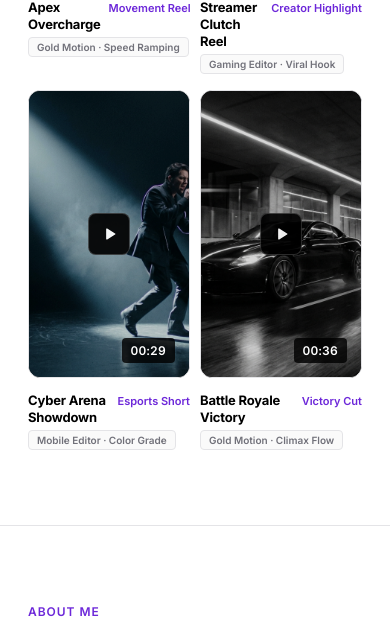
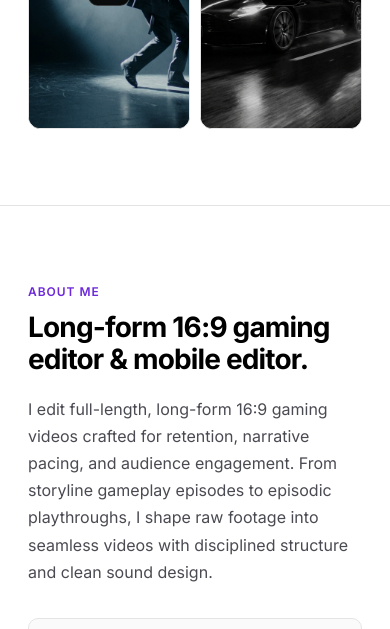
Before and after one commit to sneakyrayz-oss/create-a-modern-premium-and-minimal, a plain HTML site: page index.html in a window 390 px wide. Shown: the part 2181-2810 px from the top of the page. Drawn offline with Linux system fonts and the light colour scheme.

Commit message:
Work from the phone

```diff
--- a/script.js
+++ b/script.js
@@ -1,179 +1,172 @@
 /**
- * RAYZ — Gaming Video Editor Portfolio
- * 9:16 Vertical Video Previews, Velocity & Flow Montages
- * Direct Discord Contact: rayz_69
+ * RAYZ — Long-Form Gaming Video Editor & Mobile Editor
+ * 9:16 Video Previews | 16:9 Master Aspect Ratio
+ * Turnaround: 70–80 hours | Direct Discord: rayz_69
  */
 
 const PROJECTS = [
   {
     id: "showreel-gaming",
-    title: "2026 Gaming Montage & Velocity Reel",
-    category: "Featured Reel",
-    duration: "01:12",
-    durationSeconds: 72,
-    role: "Mobile Editor · After Motion Z · Gold Motion",
+    title: "Long-Form Gaming Video Showcase",
+    category: "Featured Showcase",
+    duration: "18:24",
+    durationSeconds: 1104,
+    role: "Mobile Editor · Long-Form 16:9 Editor",
     summary:
-      "Curated montage of high-speed gaming velocity cuts, frame-locked beat syncs, clean gun audio transients, and 9:16 vertical mobile edits.",
+      "Curated showcase of retention-paced 16:9 long-form gaming video editing, narrative progression, dialogue sculpting, and clean sound mixing.",
     thumbnail: "assets/showreel-hero.jpg",
     videoUrl: "",
-    specs: ["9:16 & 4K", "60 FPS", "Velocity Sync", "After Motion Z"],
+    specs: ["16:9 4K", "60 FPS", "Long-Form Pacing", "Mobile Editor"],
     cuts: [
-      { time: 0.0, label: "01 — Opening Velocity Hook", image: "assets/showreel-hero.jpg", zoom: [1.0, 1.1], panY: [0, -15] },
-      { time: 0.22, label: "02 — Sniper Headshot Impact", image: "assets/project-documentary.jpg", zoom: [1.05, 1.18], panY: [-10, 10] },
-      { time: 0.45, label: "03 — Katana Neon Slash", image: "assets/project-music.jpg", zoom: [1.0, 1.12], panY: [10, -10] },
-      { time: 0.68, label: "04 — Clutch Defuse Beat Drop", image: "assets/project-commercial.jpg", zoom: [1.08, 1.15], panY: [0, 12] },
-      { time: 0.88, label: "05 — Champion Victory Finale", image: "assets/project-brand.jpg", zoom: [1.02, 1.09], panY: [-10, 5] },
+      { time: 0.0, label: "01 — Episode Narrative Intro", image: "assets/showreel-hero.jpg", zoom: [1.0, 1.08], panY: [0, -12] },
+      { time: 0.22, label: "02 — Critical Story Encounter", image: "assets/project-documentary.jpg", zoom: [1.04, 1.12], panY: [-8, 8] },
+      { time: 0.45, label: "03 — Boss Battle Sequence", image: "assets/project-music.jpg", zoom: [1.0, 1.1], panY: [8, -8] },
+      { time: 0.68, label: "04 — Tactical Mission Climax", image: "assets/project-commercial.jpg", zoom: [1.06, 1.14], panY: [0, 10] },
+      { time: 0.88, label: "05 — Chapter Outro & Cliffhanger", image: "assets/project-brand.jpg", zoom: [1.02, 1.08], panY: [-8, 4] },
     ],
     featuredOnly: true,
   },
   {
-    id: "overdrive-velocity",
-    title: "Overdrive Velocity",
-    category: "Velocity Sync",
-    duration: "00:32",
-    durationSeconds: 32,
-    role: "After Motion Z · Flow Ramp",
-    summary:
-      "Hyper-fluid speed ramp montage cut to heavy 808 bass kicks, seamless screen rotation wipes, and impact color flashes.",
+    id: "storyline-walkthrough",
+    title: "Storyline Walkthrough — Episode 01",
+    category: "Long-Form Gaming",
+    duration: "34:20",
+    durationSeconds: 2060,
+    role: "Long-Form 16:9 Edit · Narrative Flow",
+    summary: "Full-length episodic gaming video paced for audience retention and continuous story progression.",
     thumbnail: "assets/showreel-hero.jpg",
     videoUrl: "",
-    specs: ["9:16 Vertical", "60 FPS", "After Motion Z", "Bass Drop Sync"],
+    specs: ["16:9 Master", "60 FPS", "Mobile Editor", "Story Flow"],
     cuts: [
-      { time: 0.0, label: "Speed Ramp Entry", image: "assets/showreel-hero.jpg", zoom: [1.0, 1.14], panY: [0, -20] },
-      { time: 0.4, label: "Transient Peak", image: "assets/project-music.jpg", zoom: [1.12, 1.05], panY: [15, -5] },
-      { time: 0.75, label: "Clean Exit Blur", image: "assets/project-brand.jpg", zoom: [1.02, 1.1], panY: [-5, 15] },
+      { time: 0.0, label: "Chapter Intro", image: "assets/showreel-hero.jpg", zoom: [1.0, 1.1], panY: [0, -16] },
+      { time: 0.42, label: "Mid-Mission Fight", image: "assets/project-music.jpg", zoom: [1.1, 1.04], panY: [12, -4] },
+      { time: 0.78, label: "Episode Cliffhanger", image: "assets/project-brand.jpg", zoom: [1.02, 1.08], panY: [-4, 12] },
     ],
   },
   {
-    id: "shadow-clutch",
-    title: "Shadow Clutch 1v4",
-    category: "Tactical FPS",
-    duration: "00:28",
-    durationSeconds: 28,
-    role: "Gaming Editor · Kill Sync",
-    summary:
-      "Frame-accurate match cuts synchronized to weapon triggers, clean kill banners, and sharp directional audio foley.",
-    thumbnail: "assets/project-commercial.jpg",
+    id: "hardcore-survival",
+    title: "100 Days Hardcore Survival",
+    category: "Long-Form Gaming",
+    duration: "58:30",
+    durationSeconds: 3510,
+    role: "Gaming Editor · Progression Pacing",
+    summary: "High-retention episodic survival cut with structured day markers, ambient sound design, and clean time transitions.",
+    thumbnail: "assets/project-documentary.jpg",
     videoUrl: "",
-    specs: ["9:16 1080p", "60 FPS", "Gaming Editor", "Gun Foley"],
+    specs: ["16:9 4K", "60 FPS", "Gaming Editor", "Retention Structure"],
     cuts: [
-      { time: 0.0, label: "Corridor Peeking", image: "assets/project-commercial.jpg", zoom: [1.0, 1.08], panY: [-10, 10] },
-      { time: 0.45, label: "Flick Shot Impact", image: "assets/project-documentary.jpg", zoom: [1.16, 1.06], panY: [10, -10] },
-      { time: 0.78, label: "Defuse Timer Tick", image: "assets/project-creator.jpg", zoom: [1.04, 1.12], panY: [0, 10] },
+      { time: 0.0, label: "Base Construction", image: "assets/project-documentary.jpg", zoom: [1.0, 1.06], panY: [-6, 8] },
+      { time: 0.45, label: "Night Threat Wave", image: "assets/showreel-hero.jpg", zoom: [1.12, 1.05], panY: [8, -6] },
+      { time: 0.8, label: "Day 100 Finale", image: "assets/project-music-stage.jpg", zoom: [1.04, 1.12], panY: [0, 8] },
     ],
   },
   {
-    id: "sniper-pulse",
-    title: "Sniper Pulse Flow",
-    category: "Montage Edit",
-    duration: "00:45",
-    durationSeconds: 45,
-    role: "Mobile Editor · Pacing",
-    summary:
-      "Quickscope headshot flow with tactile screen recoil shakes, rhythmic velocity slowdowns, and subtle violet edge rim lighting.",
-    thumbnail: "assets/project-documentary.jpg",
+    id: "campaign-playthrough",
+    title: "Full Campaign Playthrough",
+    category: "Long-Form Gaming",
+    duration: "45:15",
+    durationSeconds: 2715,
+    role: "After Motion Z · Sound Mixing",
+    summary: "Seamless story cut balancing in-game dialogue, exploration pacing, and cinematic action beats.",
+    thumbnail: "assets/project-commercial.jpg",
     videoUrl: "",
-    specs: ["9:16 Vertical", "60 FPS", "Mobile Editor", "Recoil Sync"],
+    specs: ["16:9 1080p", "60 FPS", "After Motion Z", "Dialogue Mix"],
     cuts: [
-      { time: 0.0, label: "Breath Hold", image: "assets/project-documentary.jpg", zoom: [1.0, 1.06], panY: [-8, 12] },
-      { time: 0.35, label: "Scope Alignment", image: "assets/showreel-hero.jpg", zoom: [1.15, 1.05], panY: [12, -8] },
-      { time: 0.72, label: "Triple Collateral", image: "assets/project-music.jpg", zoom: [1.05, 1.18], panY: [0, 14] },
+      { time: 0.0, label: "Mission Briefing", image: "assets/project-commercial.jpg", zoom: [1.0, 1.07], panY: [-8, 8] },
+      { time: 0.48, label: "Infiltration Phase", image: "assets/project-documentary.jpg", zoom: [1.14, 1.05], panY: [8, -8] },
+      { time: 0.82, label: "Extraction Escape", image: "assets/project-creator.jpg", zoom: [1.03, 1.1], panY: [0, 8] },
     ],
   },
   {
-    id: "neon-strike",
-    title: "Neon Katana Strike",
-    category: "Anime Gaming",
-    duration: "00:38",
-    durationSeconds: 38,
-    role: "After Motion Z · Visual FX",
-    summary:
-      "Cinematic sword slice impact synchronized to hard trap beats with monochrome contrast and sharp violet energy trail lines.",
+    id: "tactical-heist",
+    title: "Tactical Heist Mission",
+    category: "Long-Form Gaming",
+    duration: "29:40",
+    durationSeconds: 1780,
+    role: "Mobile Editor · Tension Build",
+    summary: "Full mission playthrough cut to emphasize stealth tension, team comms, and explosive breach moments.",
     thumbnail: "assets/project-music.jpg",
     videoUrl: "",
-    specs: ["9:16 4K", "60 FPS", "After Motion Z", "Edge Glow CC"],
+    specs: ["16:9 Master", "60 FPS", "Mobile Editor", "Audio Foley"],
     cuts: [
-      { time: 0.0, label: "Blade Unsheathe", image: "assets/project-music.jpg", zoom: [1.0, 1.1], panY: [10, -15] },
-      { time: 0.42, label: "Mid-Air Slash", image: "assets/project-music-stage.jpg", zoom: [1.14, 1.04], panY: [-10, 10] },
-      { time: 0.76, label: "Impact Freeze Frame", image: "assets/showreel-hero.jpg", zoom: [1.02, 1.12], panY: [5, -10] },
+      { time: 0.0, label: "Stealth Entry", image: "assets/project-music.jpg", zoom: [1.0, 1.09], panY: [8, -12] },
+      { time: 0.44, label: "Vault Alarm Phase", image: "assets/project-music-stage.jpg", zoom: [1.12, 1.03], panY: [-8, 8] },
+      { time: 0.76, label: "Getaway Pursuit", image: "assets/showreel-hero.jpg", zoom: [1.02, 1.1], panY: [4, -8] },
     ],
   },
   {
-    id: "apex-overcharge",
-    title: "Apex Overcharge",
-    category: "Movement Reel",
-    duration: "00:41",
-    durationSeconds: 41,
-    role: "Gold Motion · Speed Ramping",
-    summary:
-      "Superglide mechanics and wall bounce chains cut to kinetic drum fills, directional pans, and crisp hit shield audio.",
+    id: "dungeon-raid",
+    title: "Full Raid & Boss Fight",
+    category: "Long-Form Gaming",
+    duration: "38:12",
+    durationSeconds: 2292,
+    role: "Gold Motion · Pacing",
+    summary: "Complete dungeon encounter edited with clear combat choreography, mechanic callouts, and clean spatial audio.",
     thumbnail: "assets/project-brand.jpg",
     videoUrl: "",
-    specs: ["9:16 Vertical", "60 FPS", "Gold Motion", "Spatial Sound"],
+    specs: ["16:9 4K", "60 FPS", "Gold Motion", "Spatial Audio"],
     cuts: [
-      { time: 0.0, label: "Slide Hop Momentum", image: "assets/project-brand.jpg", zoom: [1.0, 1.09], panY: [-12, 12] },
-      { time: 0.48, label: "Wall Bounce Hit", image: "assets/project-commercial.jpg", zoom: [1.12, 1.03], panY: [14, -6] },
-      { time: 0.8, label: "Squad Wipe Badge", image: "assets/project-creator.jpg", zoom: [1.02, 1.1], panY: [0, 10] },
+      { time: 0.0, label: "Encounter Opening", image: "assets/project-brand.jpg", zoom: [1.0, 1.08], panY: [-10, 10] },
+      { time: 0.5, label: "Enrage Phase Mechanic", image: "assets/project-commercial.jpg", zoom: [1.1, 1.03], panY: [10, -5] },
+      { time: 0.82, label: "Boss Defeated", image: "assets/project-creator.jpg", zoom: [1.02, 1.08], panY: [0, 8] },
     ],
   },
   {
-    id: "creator-highlight",
-    title: "Streamer Clutch Reel",
-    category: "Creator Highlight",
-    duration: "00:35",
-    durationSeconds: 35,
-    role: "Gaming Editor · Viral Hook",
-    summary:
-      "Shorts-optimized edit with instant 2-second narrative hook, streamer webcam punch-in, and punchy kill sound design.",
+    id: "open-world-deepdive",
+    title: "Open World Gameplay Deep Dive",
+    category: "Long-Form Gaming",
+    duration: "41:50",
+    durationSeconds: 2510,
+    role: "Gaming Editor · Episodic Cut",
+    summary: "Immersive open world exploration video with organic travel pacing, lore discoveries, and balanced editing rhythm.",
     thumbnail: "assets/project-creator.jpg",
     videoUrl: "",
-    specs: ["9:16 YouTube", "60 FPS", "Gaming Editor", "Retention Cut"],
+    specs: ["16:9 Master", "60 FPS", "Gaming Editor", "Story Pacing"],
     cuts: [
-      { time: 0.0, label: "Hook & Setup", image: "assets/project-creator.jpg", zoom: [1.0, 1.08], panY: [-8, 12] },
-      { time: 0.44, label: "1v1 Duel Peak", image: "assets/showreel-hero.jpg", zoom: [1.13, 1.04], panY: [10, -10] },
-      { time: 0.78, label: "Hype Climax", image: "assets/project-documentary.jpg", zoom: [1.02, 1.1], panY: [-6, 8] },
+      { time: 0.0, label: "World Exploration", image: "assets/project-creator.jpg", zoom: [1.0, 1.07], panY: [-6, 10] },
+      { time: 0.46, label: "Hidden Lore Secret", image: "assets/showreel-hero.jpg", zoom: [1.11, 1.04], panY: [8, -8] },
+      { time: 0.8, label: "Journey Milestone", image: "assets/project-documentary.jpg", zoom: [1.02, 1.08], panY: [-5, 6] },
     ],
   },
   {
-    id: "cyber-showdown",
-    title: "Cyber Arena Showdown",
-    category: "Esports Short",
-    duration: "00:29",
-    durationSeconds: 29,
-    role: "Mobile Editor · Color Grade",
-    summary:
-      "Monochrome tournament play with high dynamic range highlights, subtle purple beam accents, and sub-bass impact risers.",
+    id: "creator-special",
+    title: "Creator Gameplay Special",
+    category: "Long-Form Gaming",
+    duration: "26:15",
+    durationSeconds: 1575,
+    role: "Mobile Editor · Retention Flow",
+    summary: "Long-form gaming video structured with quick setup, seamless narrative progression, and punchy comedy pacing.",
     thumbnail: "assets/project-music-stage.jpg",
     videoUrl: "",
-    specs: ["9:16 4K", "60 FPS", "Mobile Editor", "Grade & CC"],
+    specs: ["16:9 1080p", "60 FPS", "Mobile Editor", "Retention Flow"],
     cuts: [
-      { time: 0.0, label: "Stage Spotlight", image: "assets/project-music-stage.jpg", zoom: [1.0, 1.1], panY: [12, -12] },
-      { time: 0.38, label: "Flick Shot Beat Drop", image: "assets/project-music.jpg", zoom: [1.15, 1.06], panY: [-10, 10] },
-      { time: 0.72, label: "Victory Walk", image: "assets/project-commercial.jpg", zoom: [1.03, 1.12], panY: [5, -5] },
+      { time: 0.0, label: "Video Hook", image: "assets/project-music-stage.jpg", zoom: [1.0, 1.08], panY: [10, -10] },
+      { time: 0.42, label: "Climax Challenge", image: "assets/project-music.jpg", zoom: [1.12, 1.05], panY: [-8, 8] },
+      { time: 0.76, label: "End Screen Teaser", image: "assets/project-commercial.jpg", zoom: [1.03, 1.09], panY: [4, -4] },
     ],
   },
   {
-    id: "battle-royale-finale",
-    title: "Battle Royale Victory",
-    category: "Victory Cut",
-    duration: "00:36",
-    durationSeconds: 36,
-    role: "Gold Motion · Climax Flow",
-    summary:
-      "Final zone 1v1 showdown with muted ambient tension, heartbeat riser sound design, and clean slow-mo victory hit.",
+    id: "season-finale",
+    title: "Season Finale Long-Form Cut",
+    category: "Long-Form Gaming",
+    duration: "52:40",
+    durationSeconds: 3160,
+    role: "Gold Motion · Narrative Climax",
+    summary: "Full season conclusion gameplay episode with high emotional resonance, clean audio mastering, and dramatic ending.",
     thumbnail: "assets/showreel-hero.jpg",
     videoUrl: "",
-    specs: ["9:16 Vertical", "60 FPS", "Gold Motion", "Climax Mix"],
+    specs: ["16:9 4K", "60 FPS", "Gold Motion", "Full Storyline"],
     cuts: [
-      { time: 0.0, label: "Final Zone Closing", image: "assets/showreel-hero.jpg", zoom: [1.0, 1.08], panY: [0, -15] },
-      { time: 0.45, label: "High Ground Peek", image: "assets/project-brand.jpg", zoom: [1.12, 1.05], panY: [10, -10] },
-      { time: 0.76, label: "Victory Screen Freeze", image: "assets/project-creator.jpg", zoom: [1.04, 1.14], panY: [-8, 8] },
+      { time: 0.0, label: "Season Recap Hook", image: "assets/showreel-hero.jpg", zoom: [1.0, 1.07], panY: [0, -12] },
+      { time: 0.48, label: "Final Battle Assembly", image: "assets/project-brand.jpg", zoom: [1.1, 1.04], panY: [8, -8] },
+      { time: 0.82, label: "Credits & Finale Frame", image: "assets/project-creator.jpg", zoom: [1.03, 1.11], panY: [-6, 6] },
     ],
   },
 ];
 
 // ============================================================================
-// Portfolio Grid Rendering (8 9:16 Vertical Video Previews)
+// Portfolio Grid Rendering (8 9:16 Video Preview Boxes — Details Removed)
+// "in all preview boxes , remove all information , I just wanted to show my work not details"
 // ============================================================================
 
 const portfolioGrid = document.getElementById("portfolio-grid");
@@ -218,36 +211,27 @@ function renderProjects() {
     card.setAttribute("data-reveal", "");
     card.dataset.delay = String((idx % 4) * 60);
 
+    // Pure 9:16 visual preview card: all textual details and metadata removed
     card.innerHTML = `
       <button
         type="button"
         class="project-card-trigger"
         data-project-id="${project.id}"
-        aria-label="Play 9:16 Preview: ${project.title}"
+        aria-label="Play preview: ${project.title}"
       >
         <div class="video-frame">
           <img
             src="${project.thumbnail}"
-            alt="${project.title} 9:16 vertical video preview frame"
+            alt="Gaming video preview frame"
             class="video-thumb"
           />
           <div class="frame-overlay">
             <span class="project-play-icon" aria-hidden="true">
-              <svg width="18" height="18" viewBox="0 0 24 24" fill="currentColor">
+              <svg width="20" height="20" viewBox="0 0 24 24" fill="currentColor">
                 <path d="M8 5.14v13.72a1 1 0 0 0 1.52.85l11-6.86a1 1 0 0 0 0-1.7l-11-6.86A1 1 0 0 0 8 5.14z" />
               </svg>
             </span>
           </div>
-          <div class="frame-timecode">${project.duration}</div>
-        </div>
-
-        <div class="project-info">
-          <div class="project-top-row">
-            <h3 class="project-title">${project.title}</h3>
-            <span class="project-category">${project.category}</span>
-          </div>
-          <p class="project-summary">${project.summary}</p>
-          <span class="project-role">${project.role}</span>
         </div>
       </button>
     `;
@@ -263,7 +247,7 @@ function renderProjects() {
 }
 
 // ============================================================================
-// Interactive 9:16 Screening Room Modal (Native MP4 or 9:16 Canvas Reel)
+// Interactive Screening Room Modal (Native MP4 or 9:16 Canvas Reel)
 // ============================================================================
 
 const modal = document.getElementById("screening-modal");
@@ -339,7 +323,7 @@ async function drawCanvasFrame() {
 
   if (img) {
     const zoomStart = current.zoom ? current.zoom[0] : 1.0;
-    const zoomEnd = current.zoom ? current.zoom[1] : 1.1;
+    const zoomEnd = current.zoom ? current.zoom[1] : 1.08;
     const panYStart = current.panY ? current.panY[0] : 0;
     const panYEnd = current.panY ? current.panY[1] : 0;
 
@@ -365,9 +349,9 @@ async function drawCanvasFrame() {
     const y = (h - drawH) / 2 + offsetY;
     ctx.drawImage(img, x, y, drawW, drawH);
 
-    // Subtle velocity impact flash during first 6% of each cut
-    if (localT < 0.06) {
-      const flashAlpha = (1 - localT / 0.06) * 0.35;
+    // Subtle cut transition fade during initial 5% of shot
+    if (localT < 0.05) {
+      const flashAlpha = (1 - localT / 0.05) * 0.28;
       ctx.fillStyle = `rgba(255, 255, 255, ${flashAlpha.toFixed(3)})`;
       ctx.fillRect(0, 0, w, h);
     }
@@ -381,7 +365,7 @@ async function drawCanvasFrame() {
   ctx.fillRect(0, h - bottomBarH, w, bottomBarH);
 
   // Top header text
-  ctx.font = "700 22px Inter, sans-serif";
+  ctx.font = "700 20px Inter, sans-serif";
   ctx.fillStyle = "rgba(255, 255, 255, 0.95)";
   ctx.textBaseline = "middle";
   ctx.textAlign = "left";
@@ -390,10 +374,10 @@ async function drawCanvasFrame() {
   ctx.textAlign = "right";
   ctx.font = "600 18px Inter, sans-serif";
   ctx.fillStyle = "#a855f7";
-  ctx.fillText("9:16 60FPS", w - 28, topBarH / 2);
+  ctx.fillText("16:9 MASTER", w - 28, topBarH / 2);
 
   // Bottom caption & live frame timecode
-  ctx.font = "600 20px Inter, sans-serif";
+  ctx.font = "600 19px Inter, sans-serif";
   ctx.fillStyle = "rgba(255, 255, 255, 0.85)";
   ctx.textAlign = "left";
   ctx.fillText(current.label.toUpperCase(), 28, h - bottomBarH / 2);
@@ -402,7 +386,7 @@ async function drawCanvasFrame() {
   const frameNum = Math.floor((currentSec % 1) * 60);
   const tcText = `${formatSeconds(currentSec)}:${String(frameNum).padStart(2, "0")}`;
   ctx.textAlign = "right";
-  ctx.font = "600 20px Inter, sans-serif";
+  ctx.font = "600 19px Inter, sans-serif";
   ctx.fillStyle = "rgba(255, 255, 255, 0.95)";
   ctx.fillText(tcText, w - 28, h - bottomBarH / 2);
 }
@@ -428,8 +412,7 @@ function tickPlayer(timestamp) {
   const dt = (timestamp - playerState.lastFrameTime) / 1000;
   playerState.lastFrameTime = timestamp;
 
-  // Vertical preview speed
-  const previewCycleSeconds = Math.min(18, playerState.project.durationSeconds);
+  const previewCycleSeconds = Math.min(22, playerState.project.durationSeconds);
   playerState.progress += dt / previewCycleSeconds;
 
   if (playerState.progress >= 1) {
@@ -468,7 +451,7 @@ function openProjectModal(projectId) {
   playerState.project = project;
   playerState.progress = 0;
 
-  modalCategory.textContent = project.category;
+  modalCategory.textContent = "16:9 Long-Form Gaming";
   modalTitle.textContent = project.title;
   modalDesc.textContent = project.summary;
   modalSpecs.innerHTML = project.specs
@@ -636,5 +619,5 @@ if (mobileMenuBtn && mobileNav) {
   });
 }
 
-// Initial portfolio render: 8 9:16 vertical video previews
+// Initial portfolio render: 8 9:16 vertical video previews (pure visual cards)
 renderProjects();
--- a/styles.css
+++ b/styles.css
@@ -622,7 +622,7 @@ a {
   justify-content: center;
   background-color: var(--ink);
   color: var(--bg);
-  border-radius: var(--radius-md);
+  border-radius: var(--radius-btn);
   border: 1px solid rgba(255, 255, 255, 0.18);
   opacity: 0.92;
   transform: scale(0.95);
@@ -685,90 +685,45 @@ a {
 }
 
 /* ==========================================================================
-   About Section
+   About Section (Compact & Minimal)
    ========================================================================== */
 
 .about-section {
   border-top: 1px solid var(--border);
 }
 
-.about-grid {
-  display: grid;
-  grid-template-columns: 1.05fr 0.95fr;
-  gap: 64px;
-  align-items: start;
+.about-compact {
+  max-width: 760px;
+  margin: 0 auto;
+  text-align: left;
 }
 
-.about-lead .section-title {
-  margin-bottom: 24px;
+.about-compact .section-title {
+  margin-bottom: 20px;
 }
 
-.about-bio {
-  margin: 0 0 18px;
+.about-compact .about-bio {
+  margin: 0 0 32px;
   font-size: 16px;
   line-height: 1.7;
   color: var(--ink-secondary);
 }
 
-.about-bio:last-child {
-  margin-bottom: 0;
-}
-
-.about-details {
-  display: flex;
-  flex-direction: column;
-  gap: 36px;
-}
-
-.detail-heading {
-  margin: 0 0 16px;
-  font-size: 13px;
-  font-weight: 600;
-  text-transform: uppercase;
-  letter-spacing: 0.06em;
-  color: var(--ink);
-}
-
-.detail-list {
-  list-style: none;
-  margin: 0;
-  padding: 0;
-  border-top: 1px solid var(--border);
-}
-
-.detail-list li {
-  display: flex;
-  flex-direction: column;
-  gap: 4px;
-  padding: 15px 0;
-  border-bottom: 1px solid var(--border);
-}
-
-.detail-title {
-  font-size: 15px;
-  font-weight: 600;
-  color: var(--ink);
-}
-
-.detail-note {
-  font-size: 13px;
-  color: var(--ink-muted);
-}
-
 .tools-grid {
   display: grid;
-  grid-template-columns: repeat(2, minmax(0, 1fr));
-  gap: 10px;
+  grid-template-columns: repeat(4, minmax(0, 1fr));
+  gap: 12px;
 }
 
 .tool-item {
-  padding: 12px 14px;
+  padding: 14px 16px;
   font-size: 13px;
   font-weight: 600;
+  text-align: center;
   color: var(--ink);
   background-color: var(--surface);
   border: 1px solid var(--border);
-  border-radius: var(--radius-md);
+  border-radius: var(--radius-btn);
 }
 
 /* ==========================================================================
@@ -1005,13 +960,13 @@ a {
 }
 
 .modal-close-btn {
-  padding: 8px 12px;
+  padding: 8px 14px;
   font-size: 12px;
   font-weight: 600;
   color: var(--bg);
   background-color: var(--ink);
   border: 1px solid var(--ink);
-  border-radius: var(--radius-md);
+  border-radius: var(--radius-btn);
   cursor: pointer;
 }
 
```
